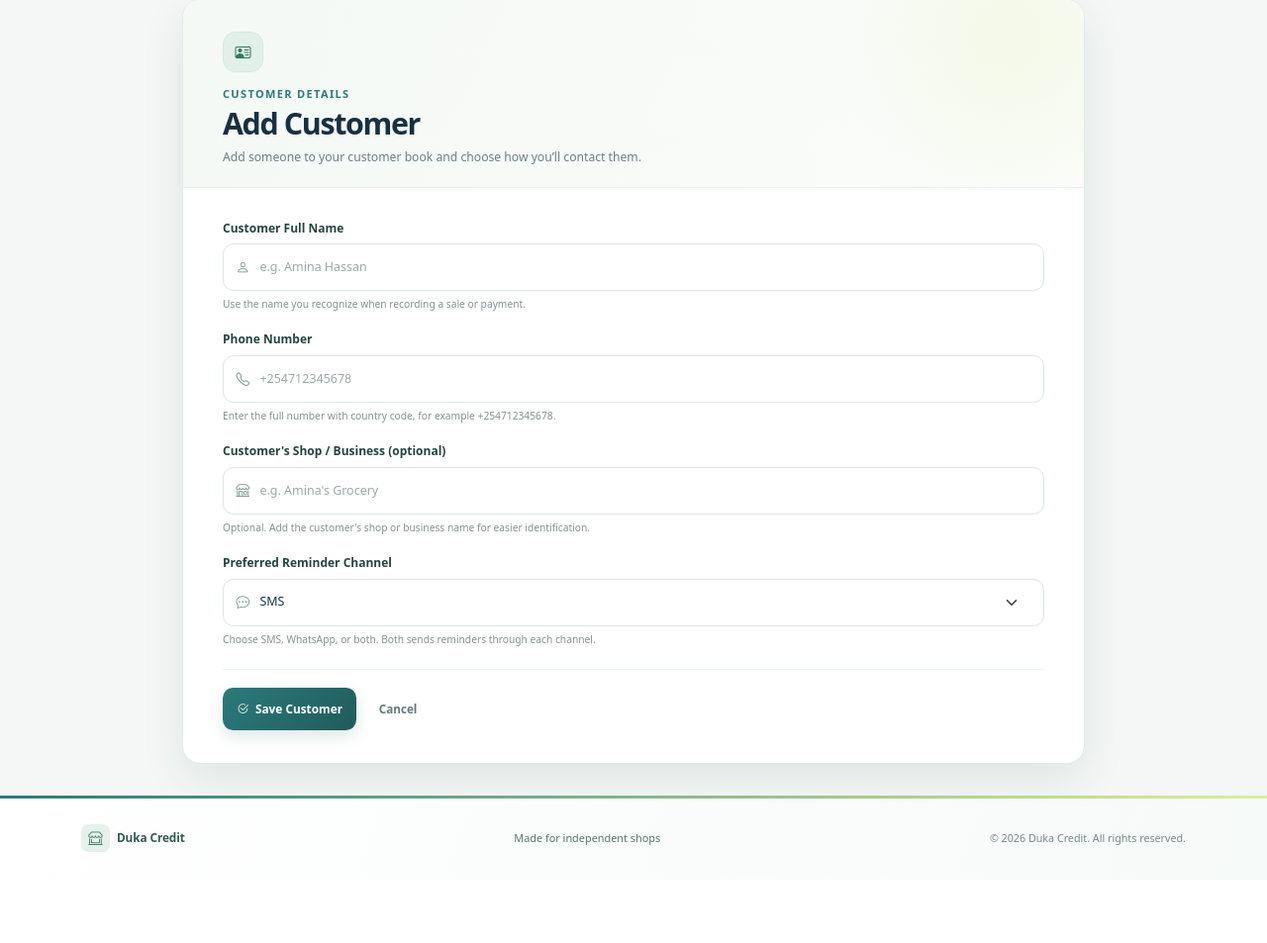
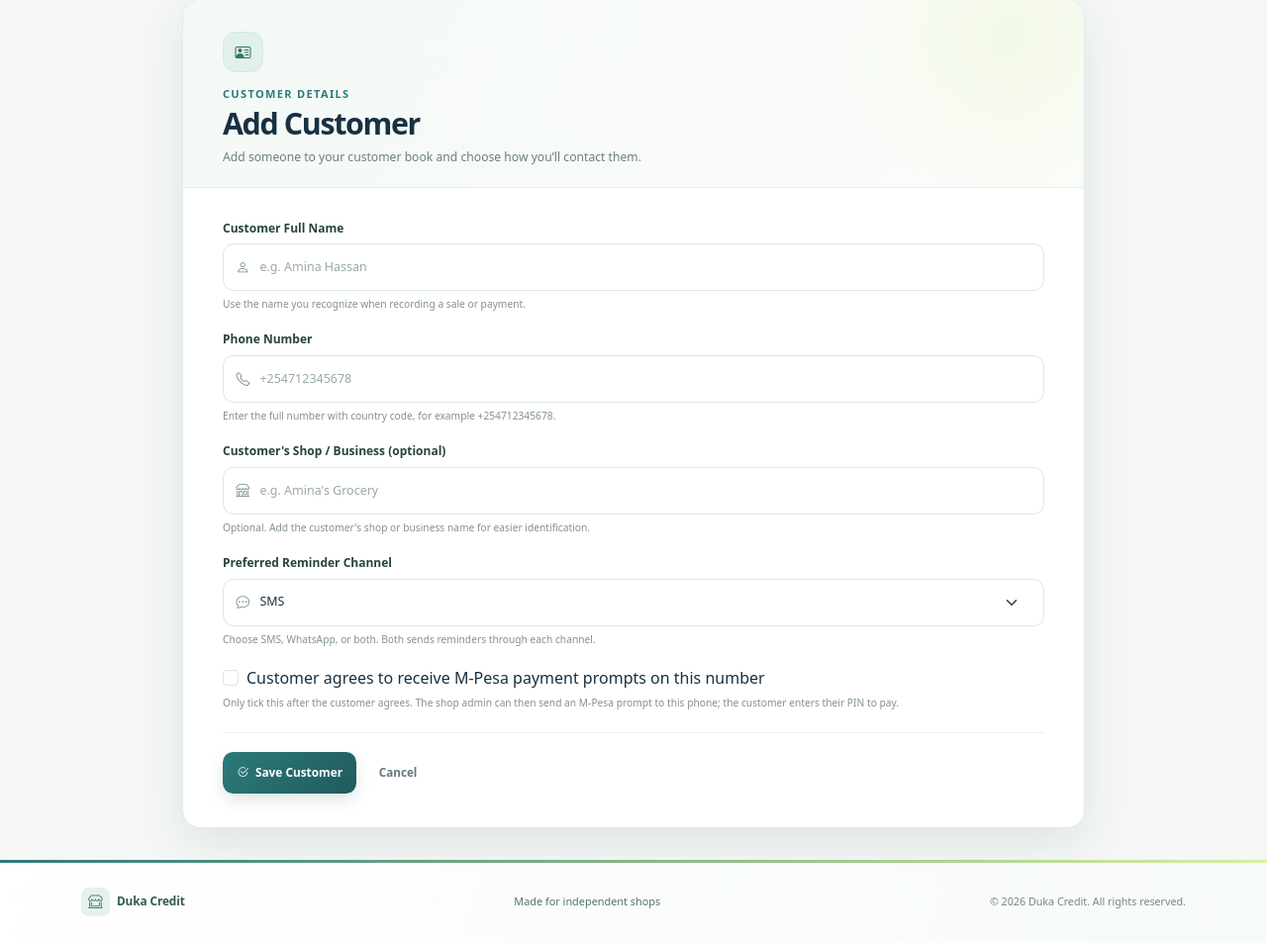
Before and after one commit to VinWonder/CreditManagementSystem, a Flask app: page /customers/new in a window 1280 px wide. Shown: the part 135-1088 px from the top of the page at 99% size. Before the commit the page ends 996 px from the top, so only its background shows below. Run offline with Flask 3, Linux system fonts and the light colour scheme; the visitor is signed in with stand-in values (Sample User, id 1); data that the repository does not hold is empty; some libraries are stand-ins or nearby versions.

Commit message:
Record whether a customer agrees to M-Pesa payment prompts
Co-Authored-By: Claude Opus 5.5 <noreply@anthropic.com>

```diff
--- a/app/customers/forms.py
+++ b/app/customers/forms.py
@@ -1,5 +1,5 @@
 from flask_wtf import FlaskForm
-from wtforms import StringField, SelectField, SubmitField
+from wtforms import BooleanField, StringField, SelectField, SubmitField
 from wtforms.validators import DataRequired, Length, Optional, Regexp
 
 
@@ -21,4 +21,7 @@ class CustomerForm(FlaskForm):
         choices=[("sms", "SMS"), ("whatsapp", "WhatsApp"), ("both", "SMS + WhatsApp")],
         default="sms",
     )
+    accepts_stk_prompts = BooleanField(
+        "Customer agrees to receive M-Pesa payment prompts on this number"
+    )
     submit = SubmitField("Save Customer")
--- a/app/customers/routes.py
+++ b/app/customers/routes.py
@@ -67,6 +67,7 @@ def new_customer():
             phone_number=form.phone_number.data,
             shop_name=(form.shop_name.data or "").strip() or None,
             preferred_channel=form.preferred_channel.data,
+            accepts_stk_prompts=form.accepts_stk_prompts.data,
         )
         db.session.add(customer)
         db.session.flush()  # get customer_id before commit
@@ -100,6 +101,7 @@ def edit_customer(customer_id):
         customer.phone_number = form.phone_number.data
         customer.shop_name = (form.shop_name.data or "").strip() or None
         customer.preferred_channel = form.preferred_channel.data
+        customer.accepts_stk_prompts = form.accepts_stk_prompts.data
         db.session.commit()
         flash("Customer updated.", "success")
         return redirect(url_for("customers.list_customers"))
--- a/app/templates/customers/form.html
+++ b/app/templates/customers/form.html
@@ -61,6 +61,13 @@
         </span>
         <small class="customer-field-help" id="customer-channel-help">Choose SMS, WhatsApp, or both. Both sends reminders through each channel.</small>
       </div>
+      <div class="customer-form-field">
+        <div class="form-check customer-stk-consent">
+          {{ form.accepts_stk_prompts(class="form-check-input", **{"aria-describedby": "customer-stk-help"}) }}
+          {{ form.accepts_stk_prompts.label(class="form-check-label") }}
+        </div>
+        <small class="customer-field-help" id="customer-stk-help">Only tick this after the customer agrees. The shop admin can then send an M-Pesa prompt to this phone; the customer enters their PIN to pay.</small>
+      </div>
       <div class="customer-form-actions">
         <button class="customer-save-button" type="submit"><i class="bi bi-check2-circle" aria-hidden="true"></i>{{ form.submit.label.text }}</button>
         <a class="customer-cancel-link" href="{{ url_for('customers.list_customers') }}">Cancel</a>
```
